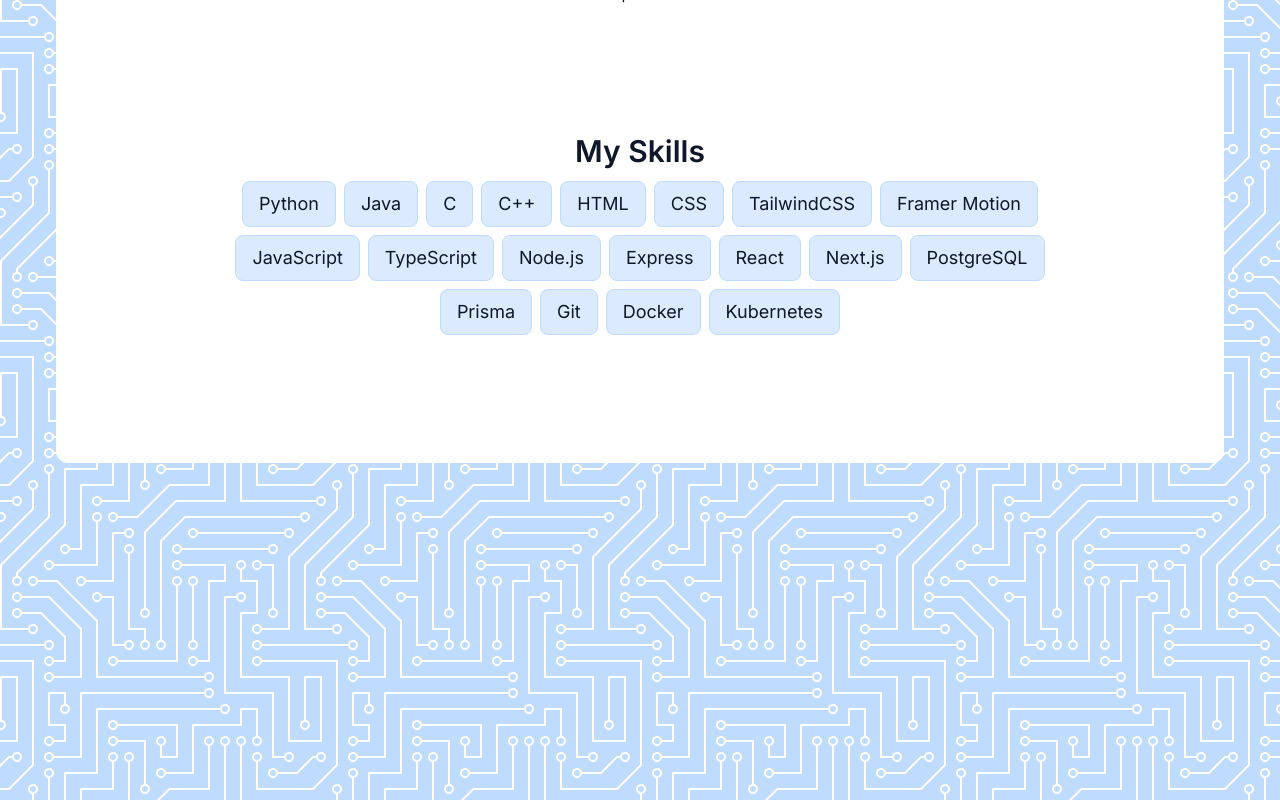
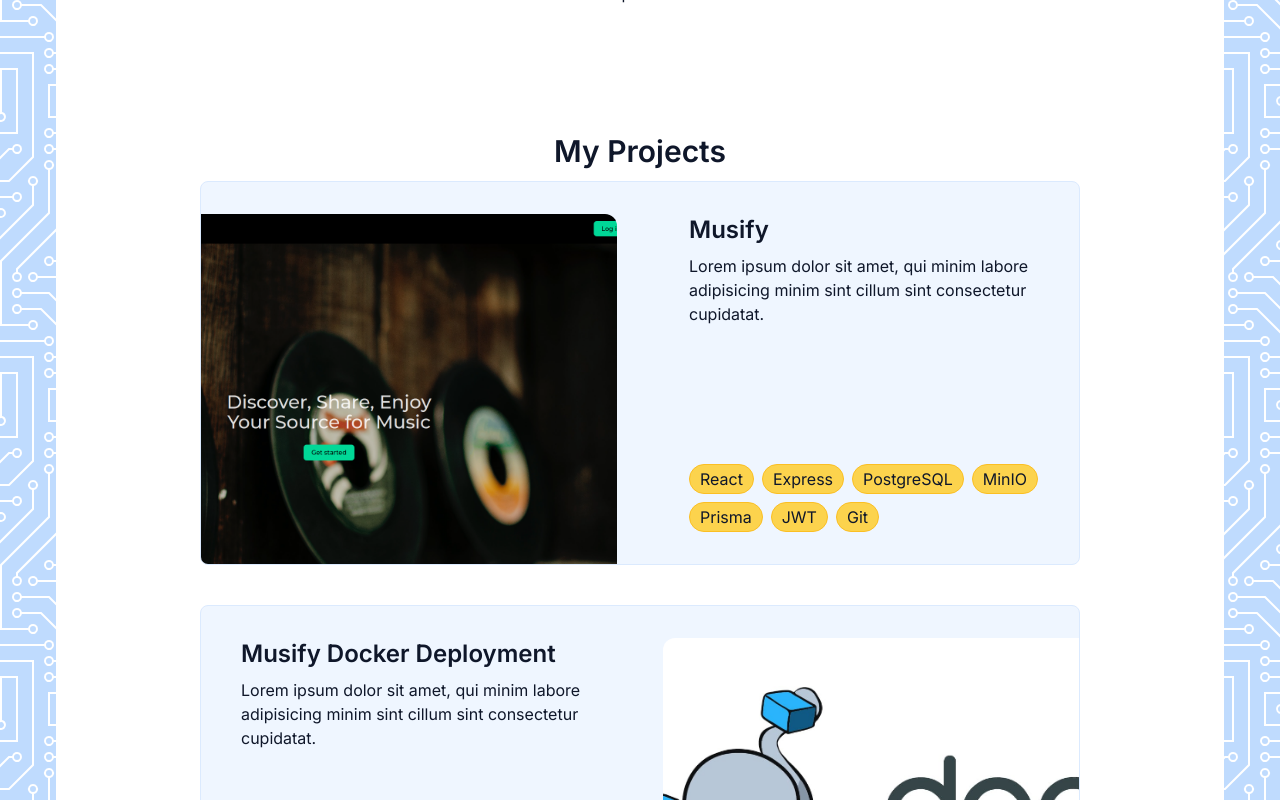
Before and after one commit to MhcVintar/portfolio, a Next.js app: page / in a window 1280 px wide. Shown: the part 1100-1900 px from the top of the page. Built offline with nearby package versions, Linux system fonts and the light colour scheme.

Commit message:
added projects

```diff
--- a/src/app/page.tsx
+++ b/src/app/page.tsx
@@ -1,5 +1,6 @@
 import About from "@/components/about";
 import Home from "@/components/home";
+import Projects from "@/components/projects/projects";
 import SectionDivider from "@/components/section-divider";
 import Skills from "@/components/skills";
 
@@ -9,6 +10,7 @@ export default function HomePage() {
       <Home />
       <SectionDivider />
       <About />
+      <Projects />
       <Skills />
     </main>
   );
```
